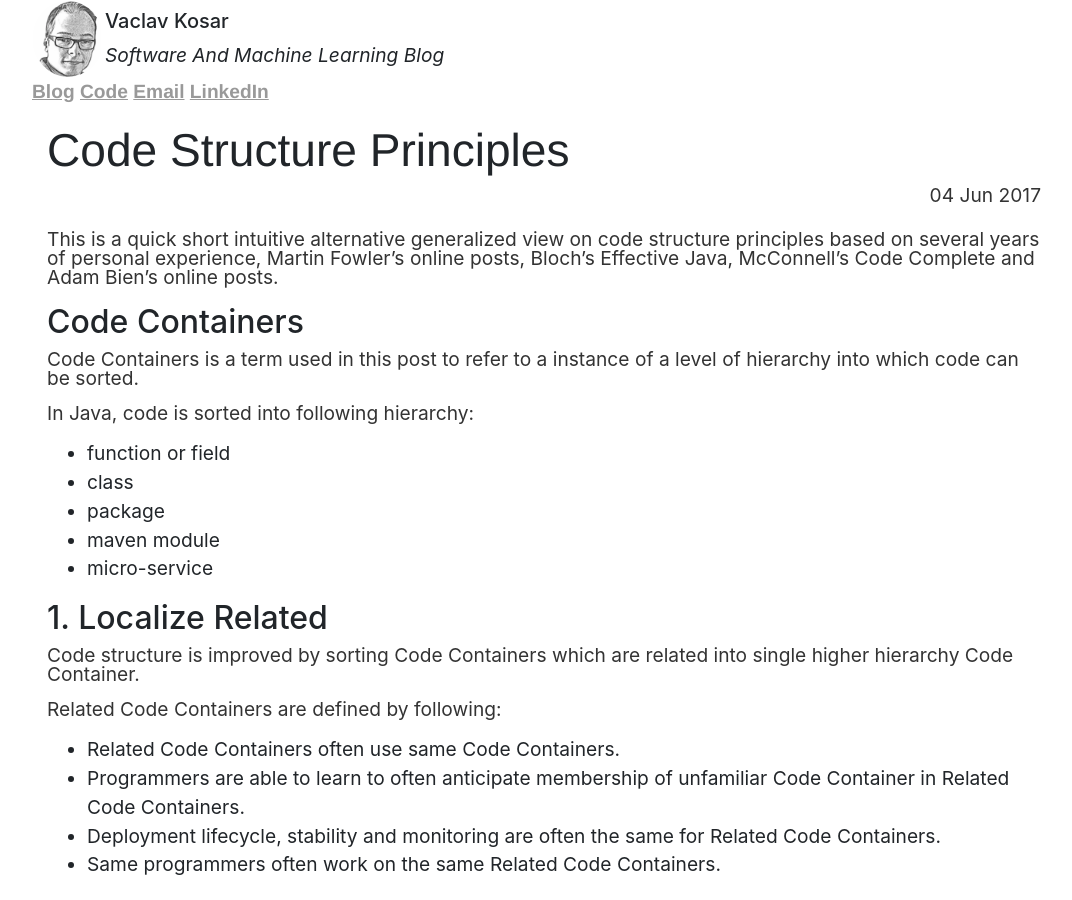
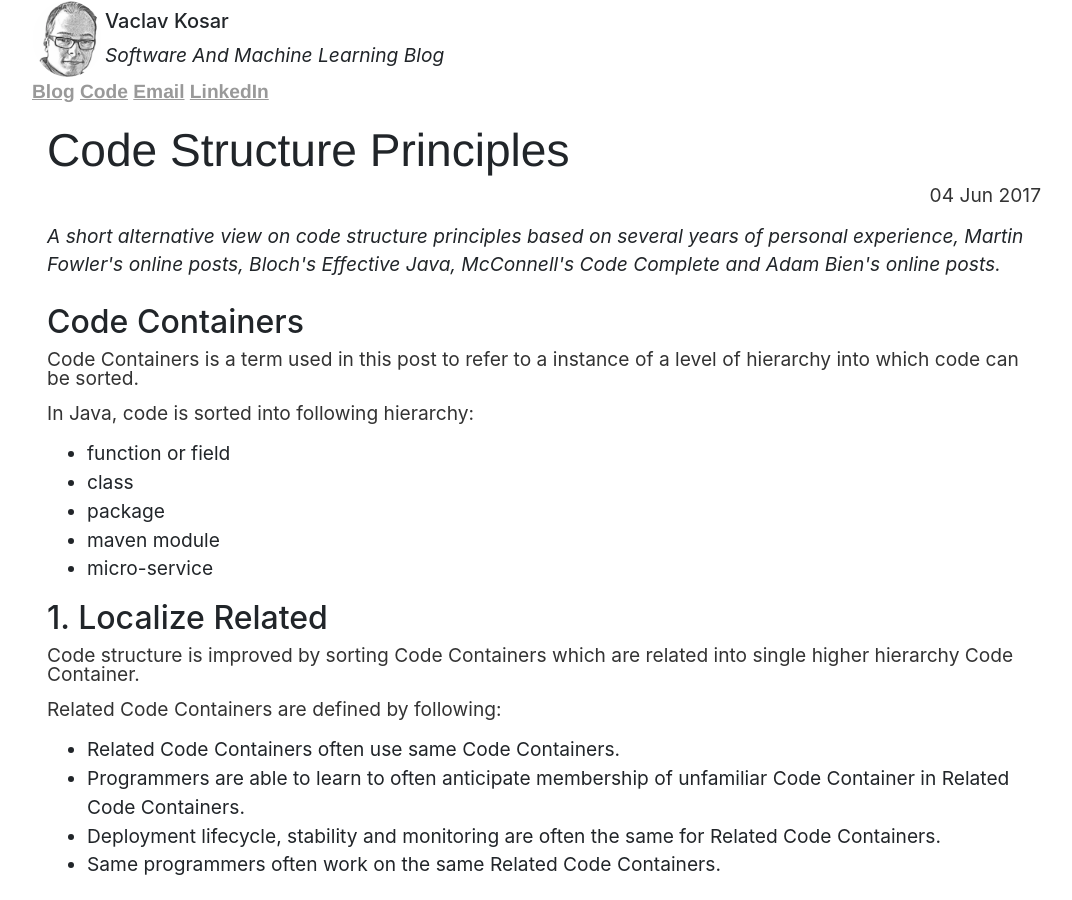
Before and after one commit to vackosar/vackosar.github.io, a Jekyll site: the page built from _posts/2017-06-04-Code-Structure-Principles.md, in a window 1280 px wide and 900 px high. Shown: the whole window, without its empty margins (96-1168 px from the left). Built offline with Jekyll 4.4.1, drawn with Linux system fonts in a browser that asks for light colours; nearby versions of some CDN libraries; library files that are not in the unit come from our copies; comment, search, counter and statistics services are not loaded.

Commit message:
code structure principles

```diff
--- a/_posts/2017-06-04-Code-Structure-Principles.md
+++ b/_posts/2017-06-04-Code-Structure-Principles.md
@@ -2,9 +2,12 @@
 layout: post
 title: "Code Structure Principles"
 date: 2017-06-04
+category: software
+description: A short alternative view on code structure principles based on several years of personal experience, Martin Fowler's online posts, Bloch's Effective Java, McConnell's Code Complete and Adam Bien's online posts.
+permalink: /:categories/:title
+redirect_from:
+  - /2017/06/04/Code-Structure-Principles.html
 ---
-
-This is a quick short intuitive alternative generalized view on code structure principles based on several years of personal experience, Martin Fowler's online posts, Bloch's Effective Java, McConnell's Code Complete and Adam Bien's online posts.
 
 ## Code Containers
 Code Containers is a term used in this post to refer to a instance of a level of hierarchy into which code can be sorted.
```
